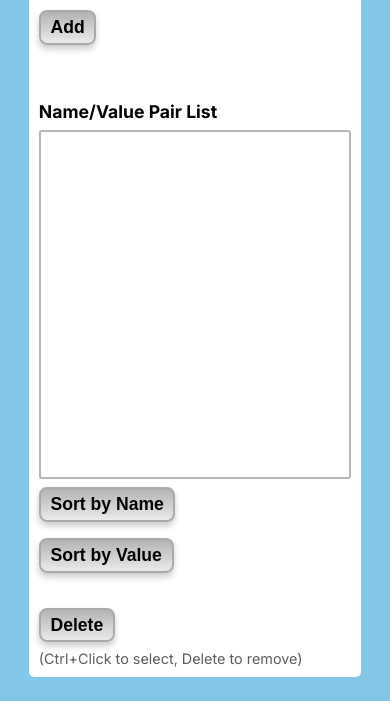
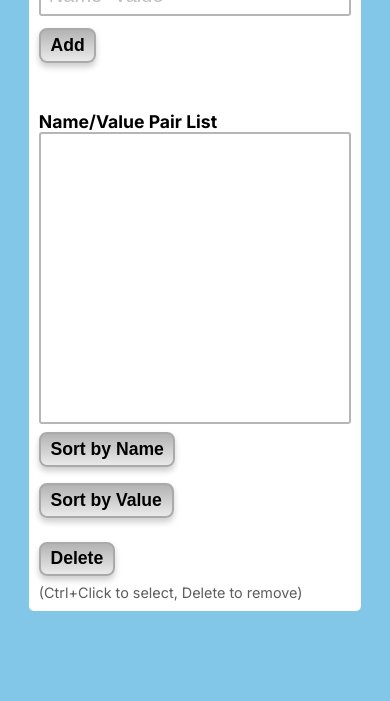
Before and after one commit to Veronika-Bortkova/KR-1-1, a plain HTML site: page index.html in a window 390 px wide. Shown: the part 191-892 px from the top of the page. After the commit the page ends 844 px from the top, so only its background shows below. Drawn offline with Linux system fonts and the light colour scheme.

Commit message:
br point 3 end

```diff
--- a/style-0px-480px.css
+++ b/style-0px-480px.css
@@ -8,7 +8,8 @@
         display: grid;
         grid-template-rows: auto 1fr;
         min-height: 90vh;
-        min-height: 100dvh;
+        min-height: 90dvh;
+        margin: 0.5rem auto;
     }
     h1{
         margin-bottom: 0.5rem;
@@ -44,11 +45,12 @@
     #inCorrectFormat{
         width: 100%;/* от wrapper*/
         min-height: 2.5rem;
-        margin-bottom: 0.5rem;
+        margin-bottom: 0;
     }
 /*--------------------------------------------------------------------*/
     h4{
         font-size: 1.1rem;
+        margin-bottom: 0;
     }
     #wrapperBottomBlok{
         display: grid;
@@ -74,6 +76,7 @@
     #wrapperButtons{
         display: flex;
         flex-direction: column;
+        gap: 1rem;
     }
     #outputField{
         width: 100%;
@@ -81,6 +84,6 @@
         /*min-height: 10%;*/
     }
     #delete{
-        margin-top: 1.2rem;
+        margin-top: 0.5rem;
     }
 }
```
